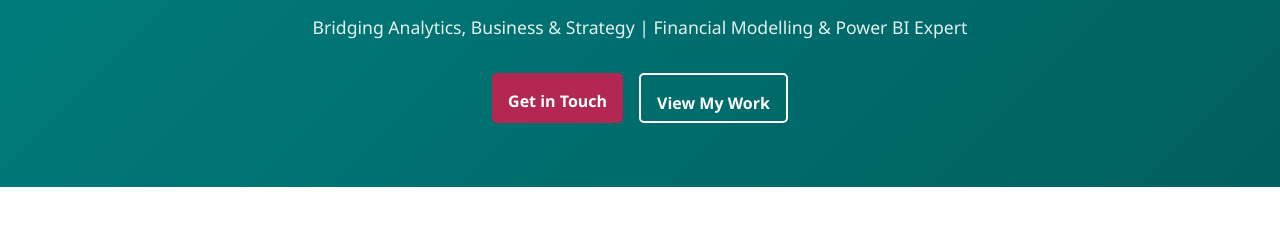
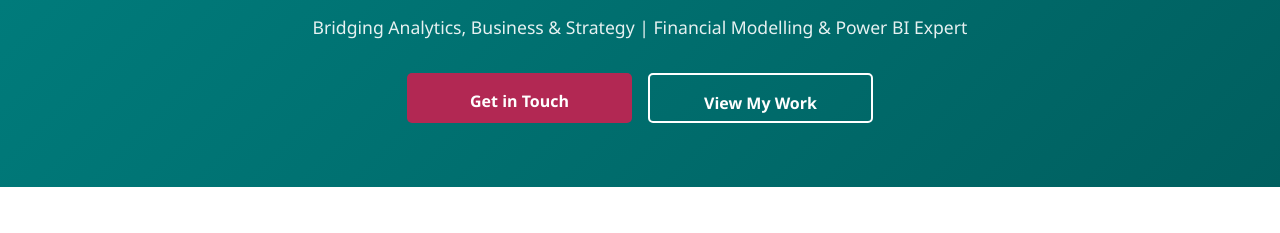
Before and after one commit to TaliaCao/TaliaCao.github.io, a plain HTML site: page index.html in a window 1280 px wide. Shown: the part 322-555 px from the top of the page. Drawn offline with Linux system fonts and the light colour scheme.

Commit message:
Refactor setEqualButtonWidths to include extra padding

```diff
--- a/index.html
+++ b/index.html
@@ -1490,10 +1490,16 @@
             const buttons = document.querySelectorAll(".cta-button");
             if (!buttons.length) return;
 
-            let maxWidth = 0;
-
             // Reset widths to auto before measuring
             buttons.forEach(btn => btn.style.width = "auto");
+
+            // Convert 2rem → px (reads the root <html> font-size)
+            const rootFontSize = parseFloat(
+                getComputedStyle(document.documentElement).fontSize
+            );
+            const extra = 2 * rootFontSize; // 2rem in px
+
+            let maxWidth = 0;
 
             // Find the widest button
             buttons.forEach(btn => {
@@ -1501,11 +1507,11 @@
                 if (width > maxWidth) maxWidth = width;
             });
 
-            // Add paddings to width
-            maxWidth = maxWidth + 2rem
+            // Add 2rem to the final width
+            const finalWidth = maxWidth + extra;
 
             // Apply the widest width to all buttons
-            buttons.forEach(btn => btn.style.width = maxWidth + "px");
+            buttons.forEach(btn => btn.style.width = finalWidth + "px");
         }
 
         // Run on page load
```
